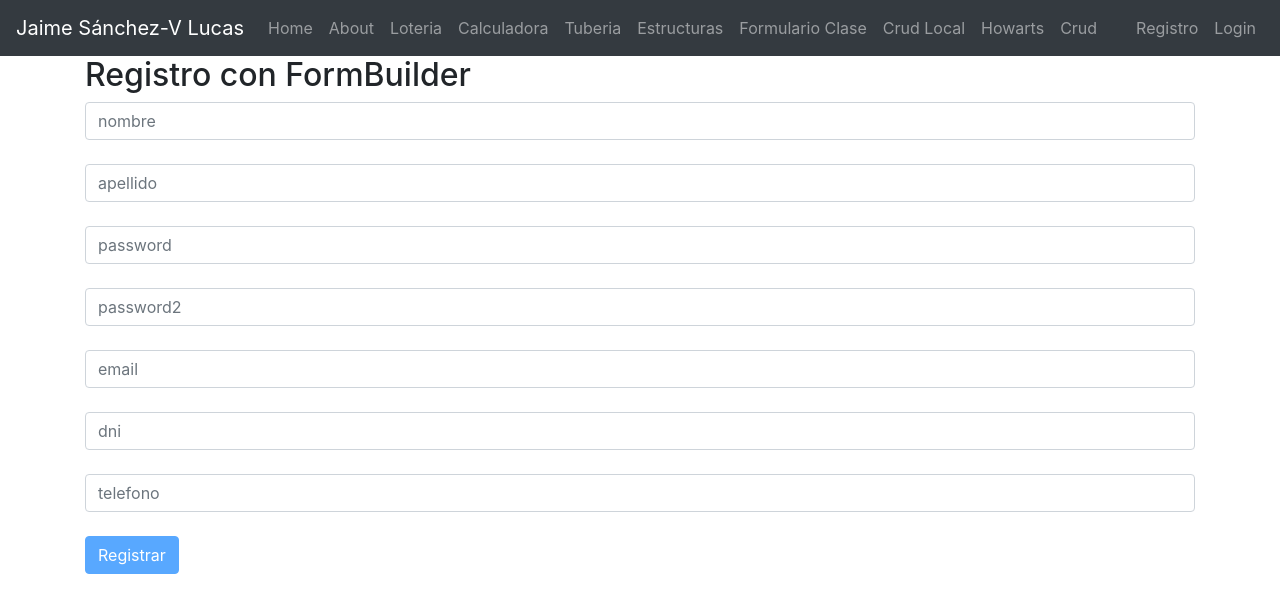
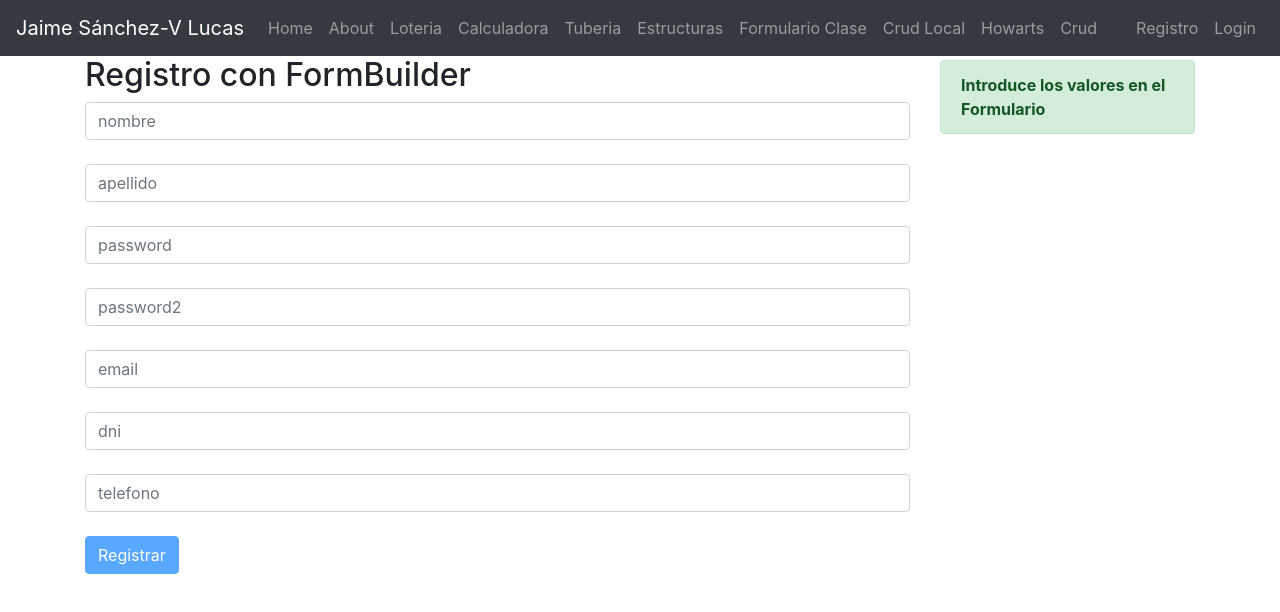
Before and after one commit to jaimesvlucas/prueba, an Angular app: page /registro in a window 1280 px wide. Shown: the top 612 px of the page. Built offline with nearby package versions, Linux system fonts and the light colour scheme.

Commit message:
Version 1.18 ahora se muestran los errores del formulario en el componente de registro

```diff
--- a/src/app/componentes/auth/register/register.component.html
+++ b/src/app/componentes/auth/register/register.component.html
@@ -1,4 +1,6 @@
   <div class="container">
+    <div class="row">
+      <div class="col-9">
         <h2>Registro con FormBuilder</h2>
         <form [formGroup]="formRegister" (submit)="submit()">
             <input class="form-control" type="text" formControlName="nombre" placeholder="nombre"><br>
@@ -11,6 +13,24 @@
             <button class="btn btn-primary" type="submit" [disabled]="!formRegister.valid" >Registrar</button>
           </form>
       </div>
+      <div class="col-3">
+        <div class="alert alert-success mt-1" role="alert" *ngIf="formRegister.untouched">
+          <strong>Introduce los valores en el Formulario</strong>
+        </div>
+        <div class="alert alert-danger mt-1" role="alert" *ngIf="formRegister.invalid && formRegister.touched">
+          <p>Nombre: {{formRegister.get('nombre').errors | json}}</p>
+          <p>Apellidos: {{formRegister.get('apellidos').errors | json}}</p>
+          <p>DNI: {{formRegister.get('dni').errors | json}}</p>
+          <p>Teléfono: {{formRegister.get('telefono').errors | json}}</p>
+          <p>E-Mail: {{formRegister.get('email').errors | json}}</p>
+          <p>Contraseña: {{formRegister.get('password').errors | json}}</p>
+        </div>
+        <div class="alert alert-success mt-1" role="alert" *ngIf="formRegister.valid">
+          <strong>El formulario es valido</strong>
+        </div>
+      </div>
+    </div>
+  </div>
   <!--<div class="container">
       <p *ngIf="nombre.invalid && (nombre.dirty || nombre.touched)" class="alert alert-danger" >El nombre no es valido {{nombre.errors |json}}  </p>
       <p *ngIf="nombre1.errors.required && (nombre1.dirty || nombre1.touched)" class="alert alert-danger" >El nombre es requerido</p>
```
Lines whose indentation alone changed are shown as unchanged.
